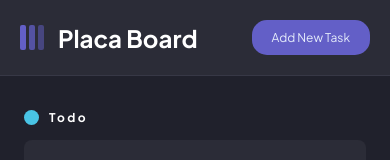
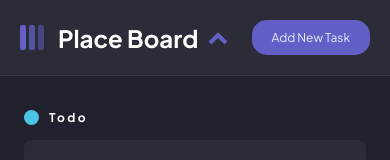
Before and after one commit to senderman72/kanban-board, a React (Vite) app: page / in a window 390 px wide. Shown: the top 160 px of the page. Built offline with nearby package versions, Linux system fonts and the light colour scheme.

Commit message:
Added Localstorage

```diff
--- a/src/App.jsx
+++ b/src/App.jsx
@@ -14,7 +14,11 @@ function App() {
 
   return (
     <div className="App">
-      <Navbar toggleDropdown={setShowAddTicket} />
+      <Navbar
+        setShowAddTicket={setShowAddTicket}
+        setIsOpen={setIsOpen}
+        isOpen={isOpen}
+      />
       <main>
         <Sidebar />
         <Board />
--- a/src/components/Board/Board.jsx
+++ b/src/components/Board/Board.jsx
@@ -5,7 +5,7 @@ import "./Board.scss";
 import { DragDropContext, Droppable, Draggable } from "react-beautiful-dnd";
 
 export default function Board() {
-  const { currentProject, setCurrentProject } = useContext(BoardContext);
+  const { currentProject, changeCurrentBoard } = useContext(BoardContext);
 
   function dragEnd(result) {
     //safety fro dragging out of column
@@ -24,10 +24,8 @@ export default function Board() {
       const [removed] = sourceItems.splice(source.index, 1);
       destinationItems.splice(destination.index, 0, removed);
       //change data to new context information
-      setCurrentProject((prev) => ({
-        ...prev,
-        board: {
-          ...prev.board,
+      changeCurrentBoard({
+        ...currentProject.board,
         [destination.droppableId]: {
           ...destinationColumn,
           items: [...destinationItems],
@@ -36,23 +34,21 @@ export default function Board() {
           ...sourceColumn,
           items: [...sourceItems],
         },
-        },
-      }));
+      });
     } else {
       const sourceColumn = currentProject.board[source.droppableId];
       const copiedItems = [...sourceColumn.items];
       const [removed] = copiedItems.splice(source.index, 1);
       copiedItems.splice(destination.index, 0, removed);
-      setCurrentProject((prev) => ({
-        ...prev,
+      changeCurrentBoard({
         board: {
-          ...prev.board,
+          ...changeCurrentBoard.board,
           [source.droppableId]: {
             ...sourceColumn,
             items: [copiedItems],
           },
         },
-      }));
+      });
     }
   }
 
--- a/src/components/Createticket/Createticket.jsx
+++ b/src/components/Createticket/Createticket.jsx
@@ -1,6 +1,7 @@
 import React, { useState, useContext } from "react";
 import "./Createticket.scss";
 import { BoardContext } from "../../context/BoardContext";
+import { v4 as uuidv4 } from "uuid";
 
 export default function Createticket() {
   const { createTicket } = useContext(BoardContext);
@@ -45,7 +46,7 @@ export default function Createticket() {
       <button
         onClick={() => {
           createTicket({
-            id: "hej",
+            id: uuidv4(),
             title: title,
             description: description,
             tasks: [subTask],
--- a/src/components/Navbar/Navbar.jsx
+++ b/src/components/Navbar/Navbar.jsx
@@ -2,8 +2,10 @@ import React, { useContext } from "react";
 import "./Navbar.scss";
 import IconLogo from "../../assets/icon/IconLogo";
 import { BoardContext } from "../../context/BoardContext";
+import upLogo from "../../assets/icon-chevron-up.svg";
+import downLogo from "../../assets/icon-chevron-down.svg";
 
-export default function Navbar({ toggleDropdown }) {
+export default function Navbar({ setShowAddTicket, setIsOpen, isOpen }) {
   const { currentProject } = useContext(BoardContext);
 
   return (
@@ -14,11 +16,18 @@ export default function Navbar({ toggleDropdown }) {
       </div>
       <div className="navbar-board">
         <h2>{currentProject.title}</h2>
+        <img
+          src={isOpen ? downLogo : upLogo}
+          alt=""
+          onClick={() => {
+            setIsOpen((prev) => !prev);
+          }}
+        />
       </div>
       <div className="navbar-add-ticket">
         <button
           onClick={() => {
-            toggleDropdown((prev) => !prev);
+            setShowAddTicket((prev) => !prev);
           }}
         >
           Add New Task
--- a/src/components/Navbar/Navbar.scss
+++ b/src/components/Navbar/Navbar.scss
@@ -18,6 +18,13 @@
 
 .navbar-board {
   flex: 1;
+  display: flex;
+  align-items: center;
+
+  img {
+    display: none;
+    width: 20px;
+  }
 }
 
 .navbar-add-ticket {
@@ -48,5 +55,8 @@
     h2 {
       padding: 0 10px;
     }
+    img {
+      display: block;
+    }
   }
 }
--- a/src/context/BoardContext.jsx
+++ b/src/context/BoardContext.jsx
@@ -1,16 +1,22 @@
 import React, { createContext, useState } from "react";
 import { projectsData } from "./data";
 import { v4 as uuidv4 } from "uuid";
+import { useLocalStorage } from "../hooks/useLocalStorage";
 
 export const BoardContext = createContext();
 
 export default function BoardContextProvider({ children }) {
-  const [projects, setProjects] = useState(projectsData);
+  const [projects, setProjects] = useLocalStorage("projects", projectsData);
   const [projectIndex, setProjectIndex] = useState(0);
-  const [currentProject, setCurrentProject] = useState(projects[projectIndex]);
+  const currentProject = projects[projectIndex];
 
   const changeBoard = (index) => {
     setProjectIndex(index);
+  };
+
+  const changeCurrentBoard = (board) => {
+    projects[projectIndex].board = board;
+    setProjects([...projects]);
   };
 
   const addNewProject = (title) => {
@@ -22,15 +28,15 @@ export default function BoardContextProvider({ children }) {
       board: [
         {
           name: "Todo",
-          tickets: [],
+          items: [],
         },
         {
           name: "Doing",
-          tickets: [],
+          items: [],
         },
         {
           name: "Done",
-          tickets: [],
+          items: [],
         },
       ],
     };
@@ -39,14 +45,14 @@ export default function BoardContextProvider({ children }) {
   };
 
   const createTicket = (ticket) => {
-    projects[projectIndex].board[0].tickets.push(ticket);
+    projects[projectIndex].board.stage1.items.push(ticket);
     setProjects([...projects]);
   };
 
   const value = {
     projects,
     currentProject,
-    setCurrentProject,
+    changeCurrentBoard,
     changeBoard,
     addNewProject,
     createTicket,
--- a/src/context/data.js
+++ b/src/context/data.js
@@ -2,7 +2,7 @@ import { v4 as uuidv4 } from "uuid";
 
 export const projectsData = [
   {
-    title: "Placa Board",
+    title: "Place Board",
     id: 1,
     board: {
       stage1: {
--- /dev/null
+++ b/src/hooks/useLocalStorage.jsx
@@ -0,0 +1,15 @@
+import React, { useState } from "react";
+
+export function useLocalStorage(key, defaultValue) {
+  const [state, setState] = useState(() => {
+    const item = window.localStorage.getItem(key);
+
+    return item ? JSON.parse(item) : defaultValue;
+  });
+
+  const setValue = (value) => {
+    window.localStorage.setItem(key, JSON.stringify(value));
+    setState(value);
+  };
+  return [state, setValue];
+}
```
Lines whose indentation alone changed are shown as unchanged.
